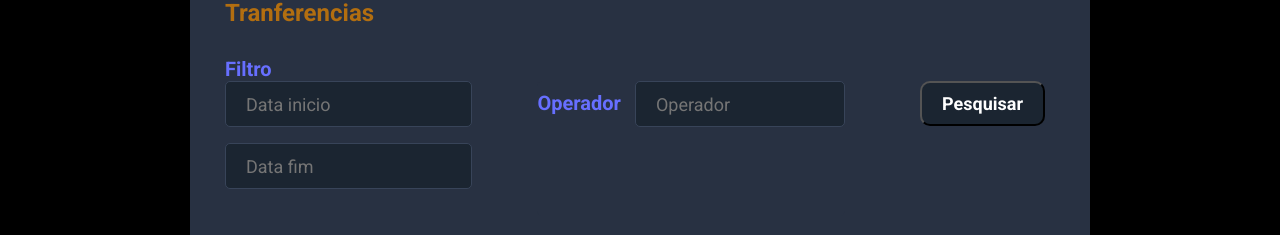
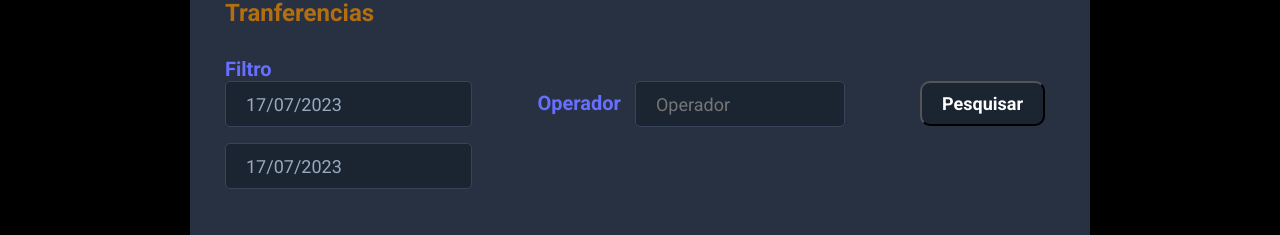
Before and after one commit to ulaecio/supera-frontend-challenge-5, a React (Vite) app: page / in a window 1280 px wide. Shown: the part 286-521 px from the top of the page. Built offline with nearby package versions, Linux system fonts and the light colour scheme.

Commit message:
Add DatePicker

```diff
--- a/package.json
+++ b/package.json
@@ -10,7 +10,9 @@
     "preview": "vite preview"
   },
   "dependencies": {
+    "@types/react-datepicker": "4.4.2",
     "react": "^18.2.0",
+    "react-datepicker": "4.8.0",
     "react-dom": "^18.2.0"
   },
   "devDependencies": {
--- a/src/components/TransferCard/index.tsx
+++ b/src/components/TransferCard/index.tsx
@@ -1,3 +1,5 @@
+import DatePicker from "react-datepicker";
+import "react-datepicker/dist/react-datepicker.css";
 import './styles.css'
 
 function TranferCard() {
@@ -8,10 +10,20 @@
       <div className="supera-operator">
         <div>
           <div className="supera-form-control-container">
-            <input className="supera-form-control" type="text" placeholder='Data inicio' />
+            <DatePicker
+              selected={new Date()}
+              onChange={(date: Date) => { }}
+              className="supera-form-control"
+              dateFormat="dd/MM/yyyy"
+            />
           </div>
           <div className="supera-form-control-container">
-            <input className="supera-form-control" type="text" placeholder='Data fim' />
+            <DatePicker
+              selected={new Date()}
+              onChange={(date: Date) => { }}
+              className="supera-form-control"
+              dateFormat="dd/MM/yyyy"
+            />
           </div>
         </div>
         <div className="supera-card-operator">
@@ -20,7 +32,7 @@
         </div>
         <button className="button">
           <h2 className="buttonText">Pesquisar</h2>
-      </button>
+        </button>
       </div>
       <div>
         <table className="supera-transferencia-table">
--- a/src/components/TransferCard/styles.css
+++ b/src/components/TransferCard/styles.css
@@ -15,8 +15,6 @@
   width:37%;
   color: #9AAABE;
   padding-bottom: 10px;
-  justify-items: center;
-  justify-content: space-between;
 }
 
 .supera-transferencia-title-operator {
```
Also changed, not shown: 1 other file (tests, documents, lock files or other folders).
